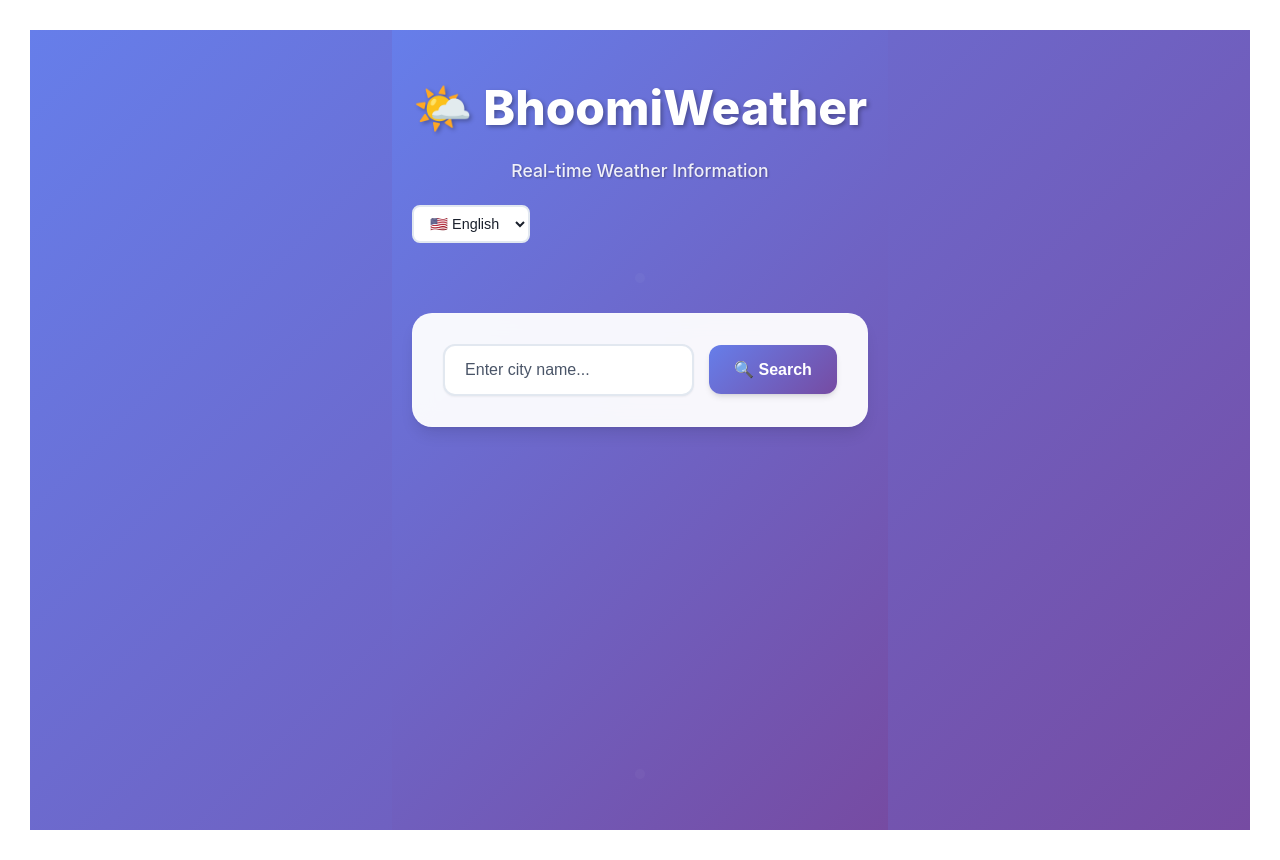
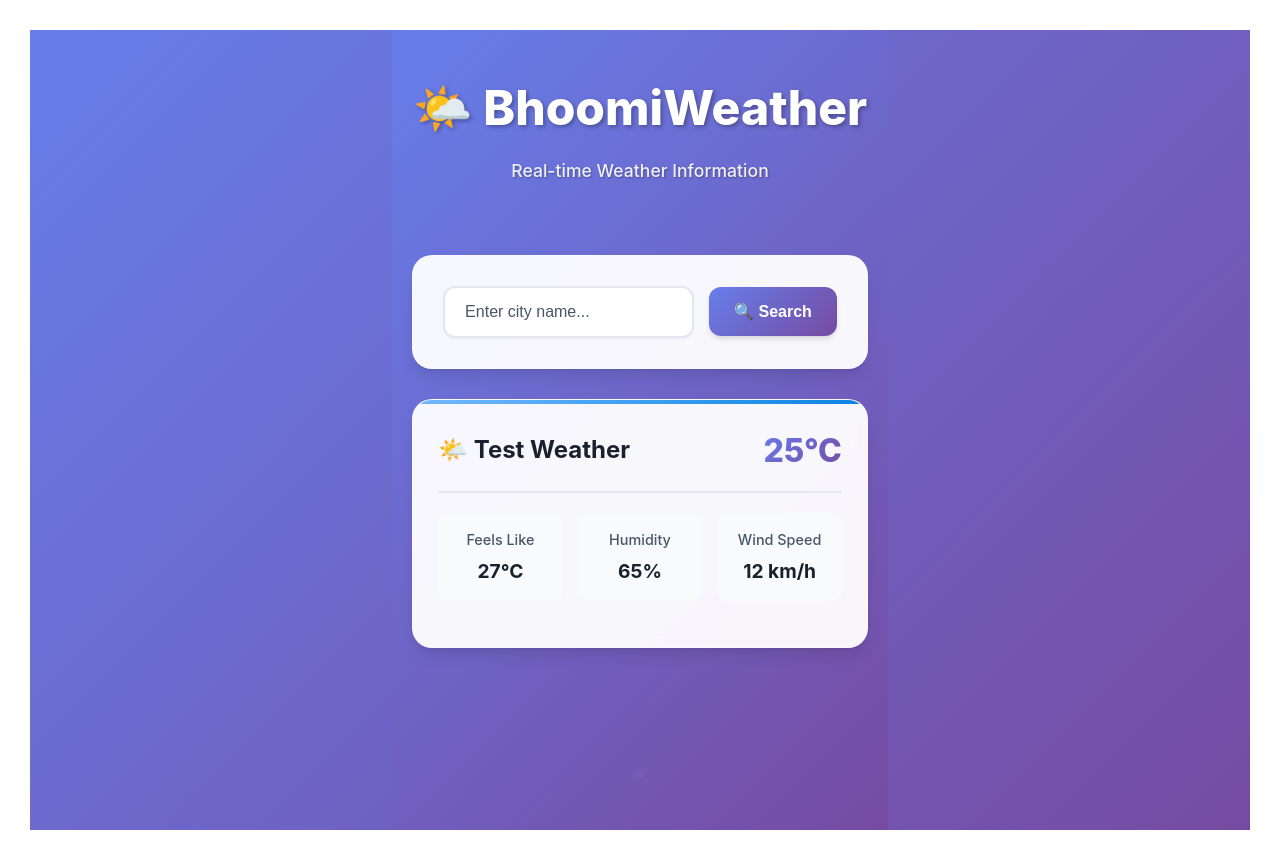
Before and after one commit to Samadhan-Sargar-1210/Wheather_Application, a React (Vite) app: page / in a window 1280 px wide. Built offline with nearby package versions, Linux system fonts and the light colour scheme.

Commit message:
Create simple test component: remove all complex features and imports to test basic React setup

```diff
--- a/src/components/WeatherApp.jsx
+++ b/src/components/WeatherApp.jsx
@@ -1,181 +1,50 @@
-import React, { useState, useCallback, useEffect } from 'react'
+import React from 'react'
 import './WeatherApp.css'
-import { useTranslation } from 'react-i18next'
-import {
-  getCurrentWeather,
-  fetchForecastData,
-  getWeatherCondition,
-  getWeatherIcon
-} from '../services/weatherService'
 
 const WeatherApp = () => {
-  const { t, i18n } = useTranslation()
-  const [city, setCity] = useState('')
-  const [weatherData, setWeatherData] = useState(null)
-  const [forecastData, setForecastData] = useState(null)
-  const [loading, setLoading] = useState(false)
-  const [error, setError] = useState('')
-  const [selectedLanguage, setSelectedLanguage] = useState('en')
-  const [suggestions, setSuggestions] = useState([])
-
-  // Basic city suggestions
-  const COMMON_CITIES = ['Mumbai', 'Delhi', 'Bangalore', 'Chennai', 'Kolkata', 'Hyderabad', 'Pune', 'Ahmedabad']
-  const getSuggestions = useCallback((searchTerm) => {
-    if (!searchTerm || searchTerm.length < 2) return []
-    const term = searchTerm.toLowerCase()
-    return COMMON_CITIES.filter(city => city.toLowerCase().includes(term)).slice(0, 5)
-  }, [])
-
-  const handleCityChange = useCallback((e) => {
-    const value = e.target.value
-    setCity(value)
-    setError('')
-    setSuggestions(getSuggestions(value))
-  }, [getSuggestions])
-
-  const handleSuggestionClick = (suggestion) => {
-    setCity(suggestion)
-    setSuggestions([])
-    fetchWeatherData(suggestion)
-  }
-
-  const handleLanguageChange = (language) => {
-    setSelectedLanguage(language)
-    i18n.changeLanguage(language)
-  }
-
-  const fetchWeatherData = useCallback(async (cityName) => {
-    setLoading(true)
-    setError('')
-    setWeatherData(null)
-    setForecastData(null)
-    try {
-      const weather = await getCurrentWeather(cityName)
-      setWeatherData(weather)
-      if (weather && weather.lat && weather.lon) {
-        try {
-          const forecast = await fetchForecastData(weather.lat, weather.lon)
-          setForecastData(forecast)
-        } catch {}
-      }
-    } catch (err) {
-      setError(err.message || 'Failed to fetch weather data')
-    } finally {
-      setLoading(false)
-    }
-  }, [])
-
-  const handleSearch = useCallback(async (e) => {
-    e.preventDefault()
-    if (!city.trim()) return
-    await fetchWeatherData(city.trim())
-  }, [city, fetchWeatherData])
-
   return (
     <div className="weather-app">
       <div className="container">
         <header className="header">
-          <h1 className="app-title">🌤️ {t('appTitle')}</h1>
-          <p className="app-subtitle">{t('appSubtitle')}</p>
-          <div className="language-selector">
-            <select
-              value={selectedLanguage}
-              onChange={(e) => handleLanguageChange(e.target.value)}
-              className="language-select"
-            >
-              <option value="en">🇺🇸 English</option>
-              <option value="hi">🇮🇳 हिंदी</option>
-              <option value="mr">🇮🇳 मराठी</option>
-              <option value="ta">🇮🇳 தமிழ்</option>
-            </select>
-          </div>
+          <h1 className="app-title">🌤️ BhoomiWeather</h1>
+          <p className="app-subtitle">Real-time Weather Information</p>
         </header>
         <section className="search-section">
-          <form onSubmit={handleSearch} className="search-container">
-            <div style={{ position: 'relative', flex: 1 }}>
+          <div className="search-container">
             <input
               type="text"
-                value={city}
-                onChange={handleCityChange}
-                placeholder={t('search.placeholder')}
+              placeholder="Enter city name..."
               className="city-input"
-                disabled={loading}
             />
-              {suggestions.length > 0 && (
-                <div className="suggestions">
-                  {suggestions.map((suggestion, index) => (
-                    <div
-                      key={index}
-                      className="suggestion-item"
-                      onClick={() => handleSuggestionClick(suggestion)}
-                    >
-                      📍 {suggestion}
-                    </div>
-                  ))}
-                </div>
-              )}
-            </div>
-            <button type="submit" className="search-button" disabled={loading}>
+            <button className="search-button">
               <div className="button-content">
-                {loading ? '⏳' : '🔍'} {t('search.button')}
+                🔍 Search
               </div>
             </button>
-          </form>
+          </div>
         </section>
-        {error && (
-          <div className="error-message">
-            ⚠️ {error}
-          </div>
-        )}
-        {loading && (
-          <div className="loading-container">
-            <div className="loading-spinner"></div>
-            <p className="loading-text">{t('loading.fetching')}</p>
-          </div>
-        )}
-        {weatherData && !loading && (
-          <div className="weather-grid">
         <div className="weather-card">
           <div className="card-header">
-                <h3>
-                  {getWeatherIcon(weatherData.condition)} {weatherData.city}
-                </h3>
+            <h3>🌤️ Test Weather</h3>
             <div className="temperature-display">
-                  {Math.round(weatherData.temperature)}°C
+              25°C
             </div>
           </div>
           <div className="weather-info">
             <div className="weather-item">
-                  <div className="weather-label">{t('feels_like')}</div>
-                  <div className="weather-value">{Math.round(weatherData.feelsLike)}°C</div>
+              <div className="weather-label">Feels Like</div>
+              <div className="weather-value">27°C</div>
             </div>
             <div className="weather-item">
-                  <div className="weather-label">{t('humidity')}</div>
-                  <div className="weather-value">{weatherData.humidity}%</div>
+              <div className="weather-label">Humidity</div>
+              <div className="weather-value">65%</div>
             </div>
             <div className="weather-item">
-                  <div className="weather-label">{t('wind_speed')}</div>
-                  <div className="weather-value">{weatherData.windSpeed} km/h</div>
+              <div className="weather-label">Wind Speed</div>
+              <div className="weather-value">12 km/h</div>
             </div>
           </div>
         </div>
-            {forecastData && forecastData.length > 0 && (
-              <div className="weather-card">
-                <div className="card-header">
-                  <h3>{t('forecast_title')}</h3>
-                </div>
-                <div className="weather-info">
-                  {forecastData.map((day, idx) => (
-                    <div key={idx} className="weather-item">
-                      <div className="weather-label">{day.date.toLocaleDateString()}</div>
-                      <div className="weather-value">{day.temp}°C {getWeatherIcon(day.condition)}</div>
-                    </div>
-                  ))}
-                </div>
-              </div>
-            )}
-          </div>
-        )}
       </div>
     </div>
   )
```
Lines whose indentation alone changed are shown as unchanged.
